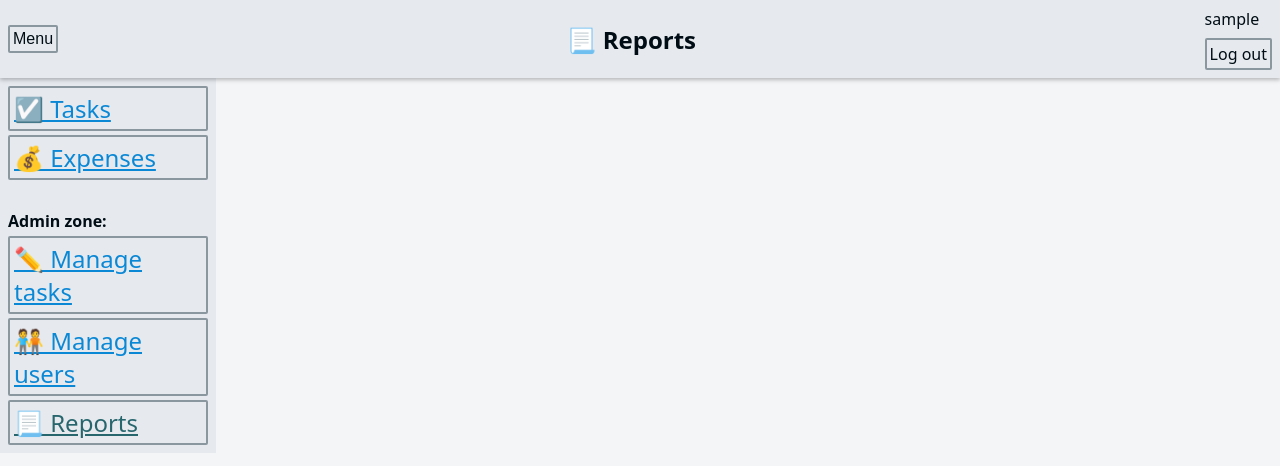
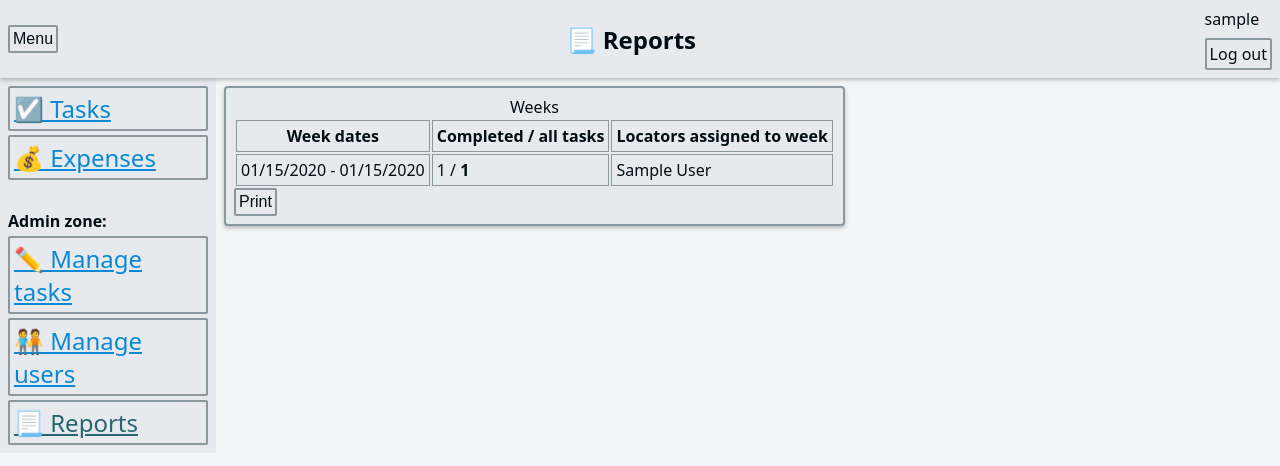
Before and after one commit to Matipolit/planer, a Django app: page /planer/reports/ in a window 1280 px wide. Shown: the top 466 px of the page. Run offline with Django 4.2, Linux system fonts and the light colour scheme; a user stored in the database is signed in; tables that the repository leaves empty hold one stand-in row (values such as "Sample post").

Commit message:
Add weeks report

```diff
--- a/planer_app/static/style.css
+++ b/planer_app/static/style.css
@@ -30,6 +30,13 @@ html {
 body {
     margin: 0;
     width: 100%;
+}
+
+th, td{
+    border: solid;
+    border-width: 1px;
+    border-color: var(--border);
+    padding: 4px;
 }
 
 #main {
--- a/planer_app/templates/reports.html
+++ b/planer_app/templates/reports.html
@@ -3,5 +3,39 @@
 {% block title %}📃 Reports{% endblock %}
 
 {% block content %}
+<div class="cardCollection">
+    <div id="taskReport" class="card">
+        <table id="taskReportTable">
+            <caption>Weeks</caption>
+            <tr>
+                <th>Week dates</th>
+                <th>Completed / all tasks</th>
+                <th>Locators assigned to week</th>
+            </tr>
+            {% for week in weeks %}
+            <tr>
+                <td>{{ week.week.start_date|date:"SHORT_DATE_FORMAT"}} - {{ week.week.end_date|date:"SHORT_DATE_FORMAT" }}</td>
+                <td>{{ week.week.completed_tasks}} / <b>{{ week.week.total_tasks }}</b></td>
+                <td>
+                    {% for locator in week.users %}
+                        {{ locator.first_name }} {{ locator.last_name }}<br>
+                    {% endfor %}
+                </td>
+            </tr>
+            {% endfor %}
+        </table>
+       <button onclick="printElementById('taskReportTable')">Print</button>
+    </div>
+</div>
 
+    <script>
+        function printElementById(id) {
+            var printContents = document.getElementById(id);
+            newWindow = window.open("");
+            newWindow.document.write(printContents.outerHTML);
+            newWindow.document.write("<style>table, th, td {border: 1px solid black;} th, td {padding:4px;}</style>");
+            newWindow.print()
+            newWindow.close()
+        }
+    </script>
 {% endblock %}
--- a/planer_app/views.py
+++ b/planer_app/views.py
@@ -5,6 +5,7 @@ from django.contrib.auth import authenticate, login
 from django.http import HttpResponse, HttpRequest, JsonResponse, QueryDict
 from django.contrib.auth.decorators import login_required
 from django.contrib.admin.views.decorators import staff_member_required
+from django.db.models import Count, Sum, Q, Aggregate, Value, Case, When, CharField, F, OuterRef, Subquery
 
 from .models import Task, User, TasksInWeek, Week, Purchase, Debt
 import json
@@ -242,7 +243,25 @@ def users_manage(request):
     return render(request, "users_manage.html", context)
 
 
+class WeekWithUsers:
+    def __init__(self, week, users):
+        self.week = week
+        self.users = users
+
 @staff_member_required(login_url="login")
 def reports(request):
-    context = {}
+
+    weeksWithUsers = []
+
+    weeks = Week.objects.annotate(
+        total_tasks=Count('tasksinweek'),
+        completed_tasks=Count('tasksinweek', filter=Q(tasksinweek__is_done=True)),
+    ).order_by('start_date')
+
+    for week in weeks:
+        users = User.objects.filter(tasksinweek__week_id=week.id).distinct()
+        weeksWithUsers.append(WeekWithUsers(week, users))
+
+
+    context = {"weeks": weeksWithUsers}
     return render(request, "reports.html", context)
```
